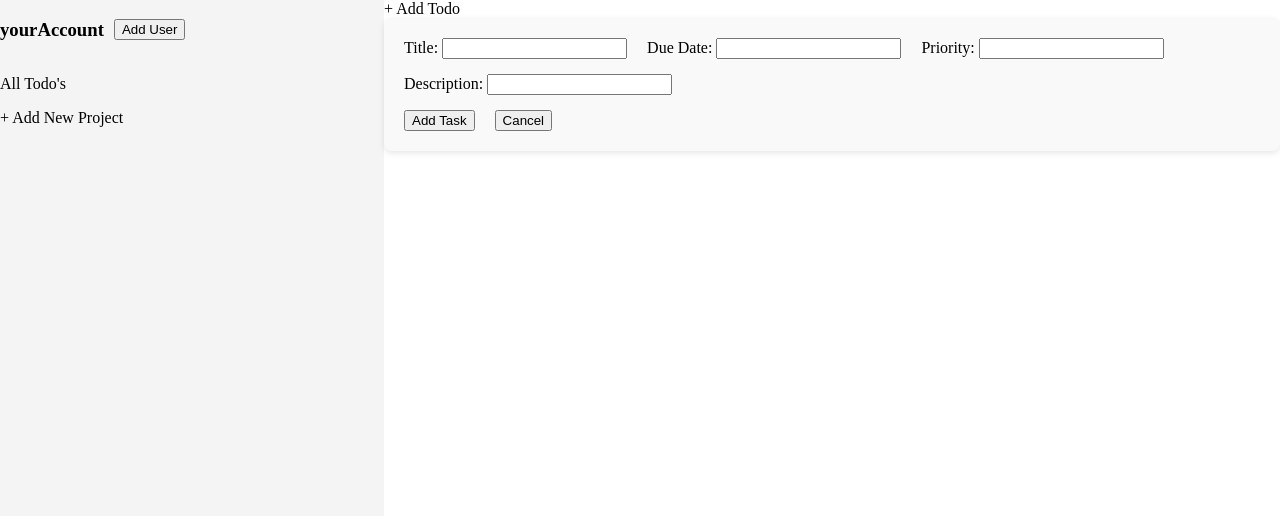
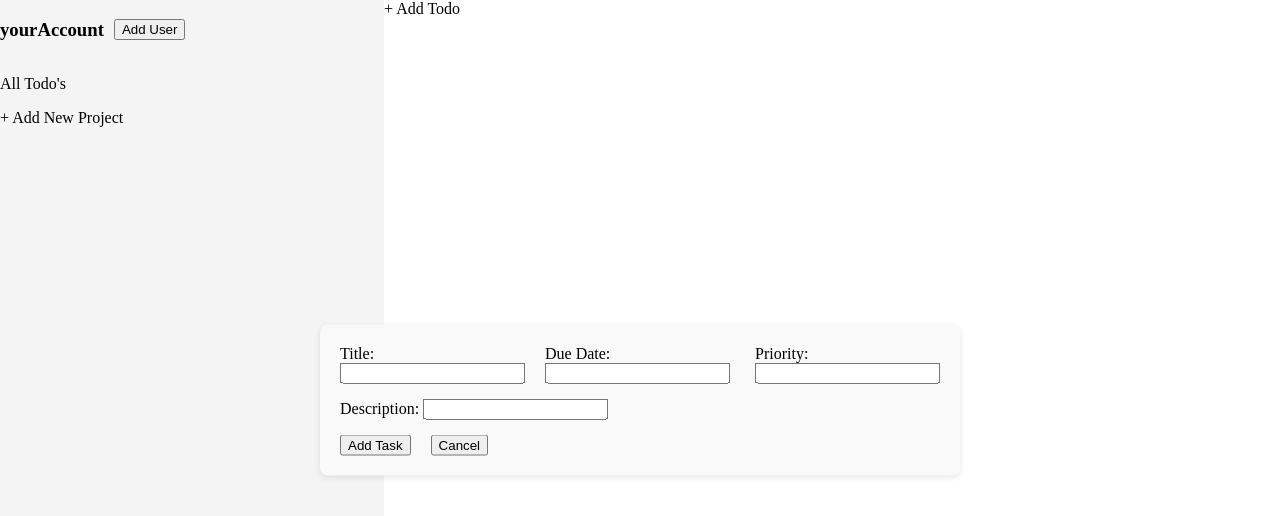
Before and after one commit to winterbarry/todo-list, a website built with webpack: page src/index.html in a window 1280 px wide. Both pictures are taken after a click on the button "+ Add Todo". Built offline with nearby package versions, Linux system fonts and the light colour scheme.

Commit message:
modified form to pop up at center of screen

```diff
--- a/src/index.html
+++ b/src/index.html
@@ -19,7 +19,8 @@
         <div class="mainbar">
             <button class="add">+ Add Todo</button>
 
-            <form id="myForm" class="hidden">
+            <div id="popUpContainer" class="hidden">
+                <form id="myForm">
                     <div class="inputGroup">
                         <div class="input">
                             <label for="title">Title:</label>
@@ -43,6 +44,7 @@
                         <button type="button" id="cancelBtn">Cancel</button>
                     </div>
                 </form>
+            </div>
 
         </div>
     </div>
--- a/src/style.css
+++ b/src/style.css
@@ -55,3 +55,12 @@ body, html {
 .hidden {
     display: none;
 }
+
+#popUpContainer {
+    position: fixed;
+    top: 50%;
+    left: 50%;
+    transform: translate(-50%, -50%);
+    width: 50%;
+    height: auto;
+}
--- a/src/todo.js
+++ b/src/todo.js
@@ -1,8 +1,10 @@
 export function toDoGenerator () {
     let addTodo = document.querySelector('.add');
-    let form = document.getElementById('myForm');
+    let form = document.getElementById('popUpContainer');
 
     addTodo.addEventListener('click', () => {
         form.classList.toggle('hidden');
+
+        form.style.display = 'flex';
     });
 }
```
Lines whose indentation alone changed are shown as unchanged.
